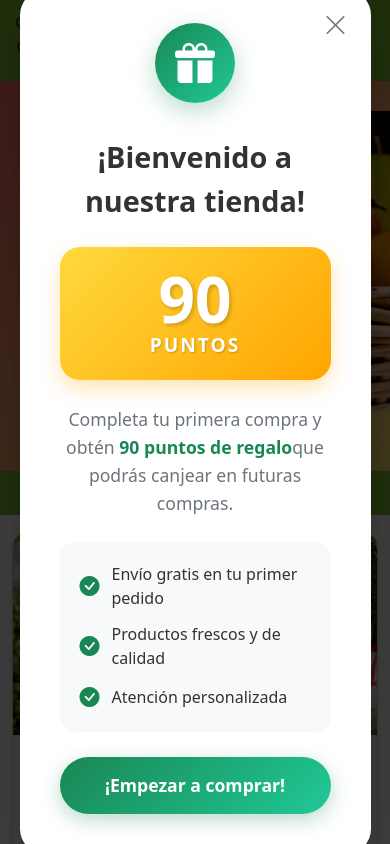
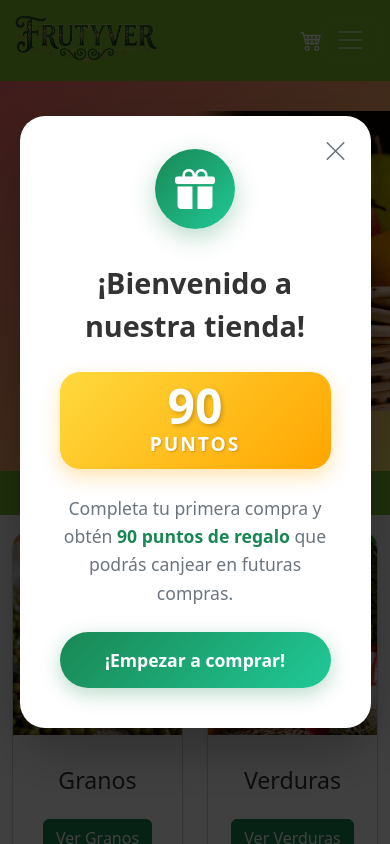
Before and after one commit to afsanchez04/frutyver, a React (Vite) app: page / in a window 390 px wide. Shown: the top 844 px of the page. Built offline with nearby package versions, Linux system fonts and the light colour scheme.

Commit message:
rutas banner y responsive modal

```diff
--- a/src/pages/Home.jsx
+++ b/src/pages/Home.jsx
@@ -20,7 +20,7 @@ export default function Home() {
       shipping: "ENVÍOS",
       shippingTime: "EN 24/48 HORAS",
       image: "./verdurasBanner.webp",
-      link: "section/Verduras/De%20hoja",
+      link: "category/Verduras",
       gradient: "linear-gradient(135deg, #96d35c 0%, #FFD93D 100%)",
       titleColor: "#004308",
       badgeColor: "#004308"
@@ -113,24 +113,9 @@ export default function Home() {
             </div>
 
             <p className="modal-description">
-              Completa tu primera compra y obtén <strong>90 puntos de regalo</strong>
+              Completa tu primera compra y obtén <strong>90 puntos de regalo </strong>
               que podrás canjear en futuras compras.
             </p>
-
-            <div className="modal-features">
-              <div className="feature-item">
-                <i className="bi bi-check-circle-fill"></i>
-                <span>Envío gratis en tu primer pedido</span>
-              </div>
-              <div className="feature-item">
-                <i className="bi bi-check-circle-fill"></i>
-                <span>Productos frescos y de calidad</span>
-              </div>
-              <div className="feature-item">
-                <i className="bi bi-check-circle-fill"></i>
-                <span>Atención personalizada</span>
-              </div>
-            </div>
 
             <button className="modal-cta-btn" onClick={handleCloseModal}>
               ¡Empezar a comprar!
--- a/src/stylesheet/Home.css
+++ b/src/stylesheet/Home.css
@@ -447,13 +447,13 @@
     .points-banner {
       background: linear-gradient(135deg, #FFD93D 0%, #FFA500 100%);
       border-radius: 20px;
-      padding: 20px;
+      padding: 10px;
       margin: 25px 0;
       box-shadow: 0 8px 20px rgba(255, 165, 0, 0.3);
     }
 
     .points-number {
-      font-size: 4rem;
+      font-size: 3rem;
       font-weight: 900;
       color: white;
       line-height: 1;
```
